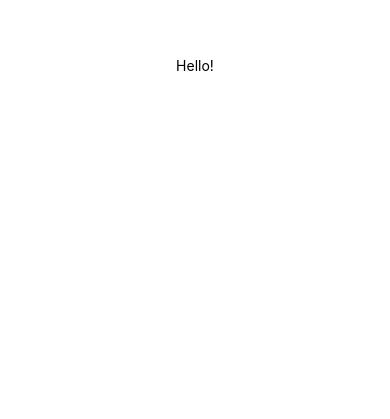
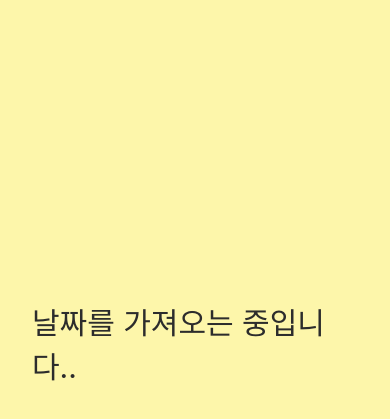
Before and after one commit to wkdaudwn11/react-native-weather, a React Native app: screen / in a window 390 px wide. Shown: the part 357-776 px from the top of the page. Built offline with nearby package versions, Linux system fonts and the light colour scheme.

Commit message:
Loading 컴포넌트 작성

```diff
--- a/App.js
+++ b/App.js
@@ -1,21 +1,7 @@
 import { StatusBar } from "expo-status-bar";
 import React from "react";
-import { StyleSheet, Text, View } from "react-native";
+import Loading from "./Loading";
 
 export default function App() {
-  return (
-    <View style={styles.container}>
-      <Text>Hello!</Text>
-      <StatusBar style="auto" />
-    </View>
-  );
+  return <Loading />;
 }
-
-const styles = StyleSheet.create({
-  container: {
-    flex: 1,
-    backgroundColor: "#fff",
-    alignItems: "center",
-    justifyContent: "center",
-  },
-});
--- /dev/null
+++ b/Loading.js
@@ -0,0 +1,24 @@
+import React from "react";
+import { StyleSheet, Text, View } from "react-native";
+
+export default function Loading() {
+  return (
+    <View style={styles.container}>
+      <Text style={styles.text}>날짜를 가져오는 중입니다..</Text>
+    </View>
+  );
+}
+
+const styles = StyleSheet.create({
+  container: {
+    flex: 1,
+    justifyContent: "flex-end",
+    paddingHorizontal: 32,
+    paddingVertical: 100,
+    backgroundColor: "#FDF6AA",
+  },
+  text: {
+    color: "#2c2c2c",
+    fontSize: 30,
+  },
+});
```
